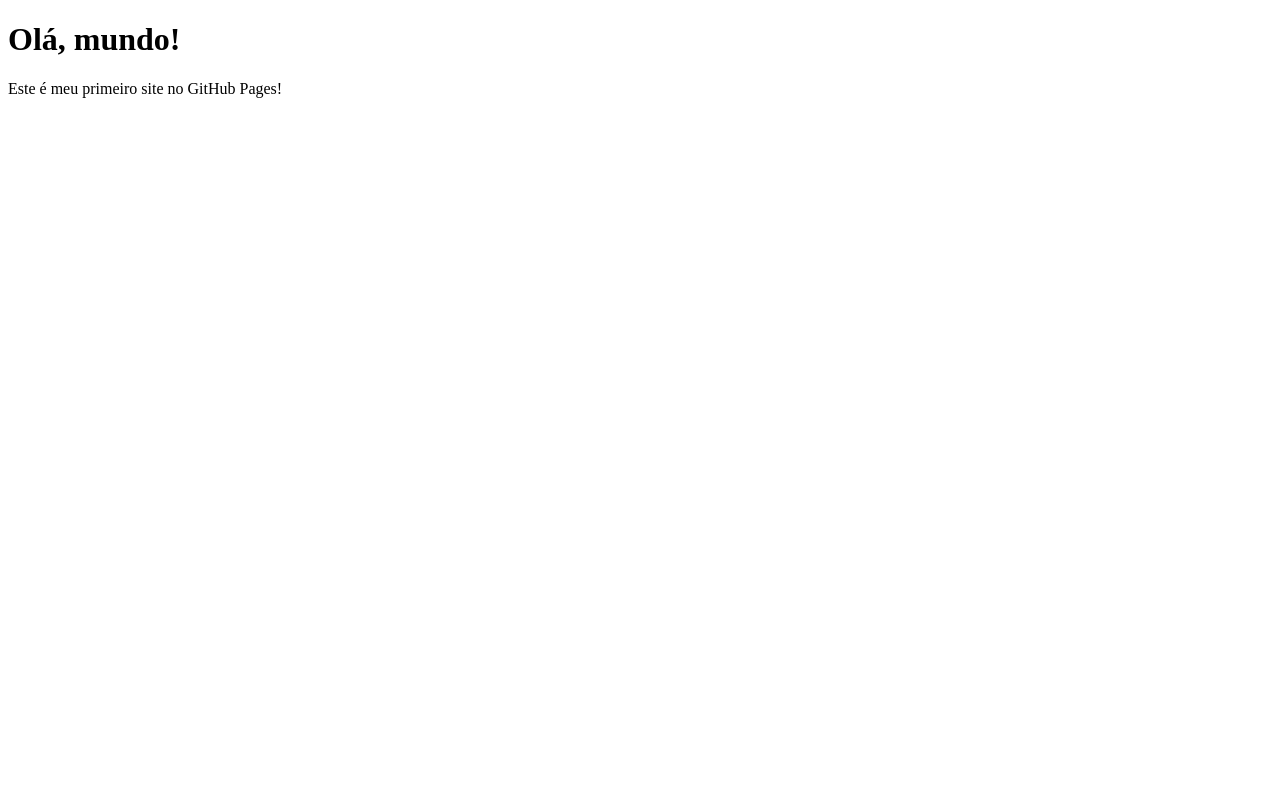
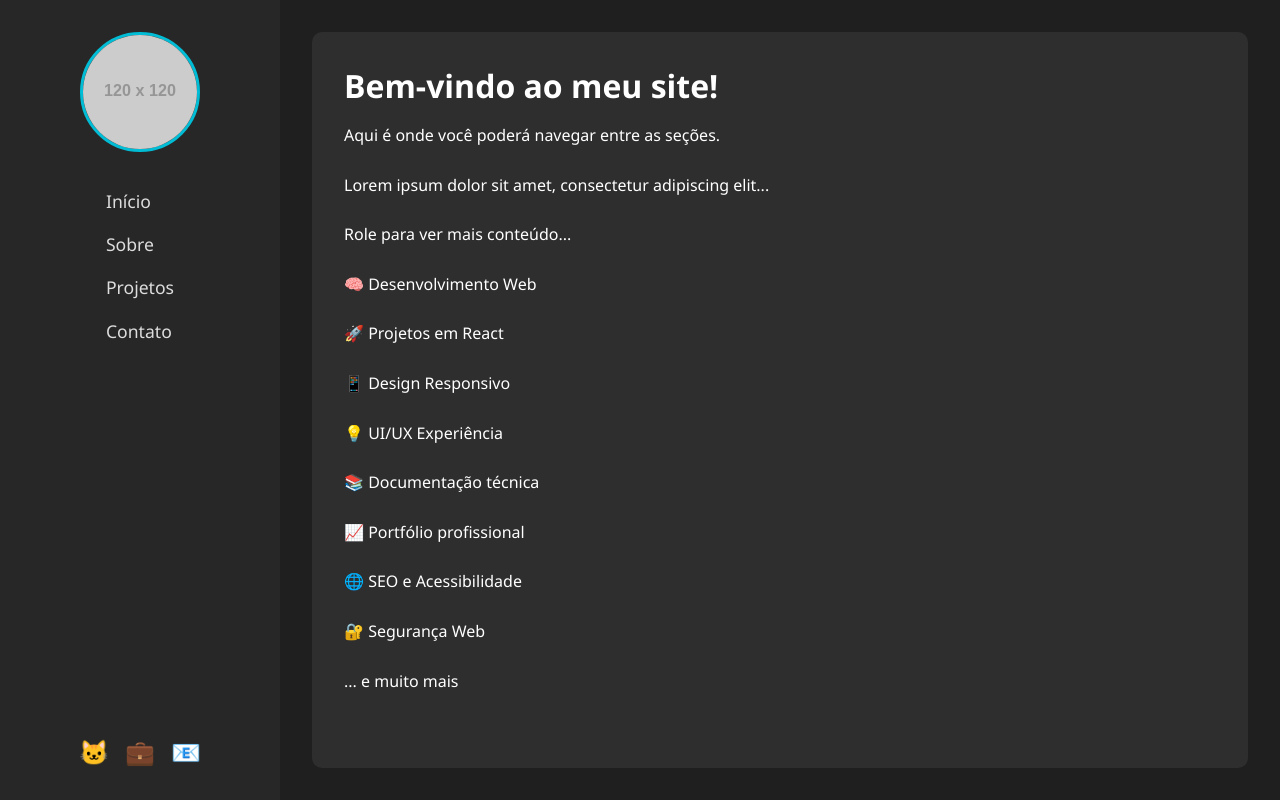
Before and after one commit to Jhowksk/iNovaTech, a plain HTML site: page index.html in a window 1280 px wide. Drawn offline with Linux system fonts and the light colour scheme; placeholder pictures from the web are drawn by us.

Commit message:
criacao de layout

```diff
--- a/index.html
+++ b/index.html
@@ -1,12 +1,53 @@
 <!DOCTYPE html>
 <html lang="pt-BR">
 <head>
-  <meta charset="UTF-8">
-  <meta name="viewport" content="width=device-width, initial-scale=1.0">
-  <title>Meu Site</title>
+  <meta charset="UTF-8" />
+  <meta name="viewport" content="width=device-width, initial-scale=1.0"/>
+  <title>Meu Site Profissional</title>
+  <link rel="stylesheet" href="style.css" />
 </head>
 <body>
-  <h1>Olá, mundo!</h1>
-  <p>Este é meu primeiro site no GitHub Pages!</p>
+  <div class="container">
+    <!-- SIDEBAR -->
+    <aside class="sidebar">
+      <div class="perfil">
+        <img src="https://via.placeholder.com/120" alt="Imagem de Perfil" />
+      </div>
+      <nav class="menu">
+        <ul>
+          <li><a href="#">Início</a></li>
+          <li><a href="#">Sobre</a></li>
+          <li><a href="#">Projetos</a></li>
+          <li><a href="#">Contato</a></li>
+        </ul>
+      </nav>
+      <div class="icones">
+        <a href="#">🐱</a>
+        <a href="#">💼</a>
+        <a href="#">📧</a>
+      </div>
+    </aside>
+
+    <!-- CONTEÚDO -->
+    <main class="conteudo">
+      <div class="conteudo-scroll">
+        <h1>Bem-vindo ao meu site!</h1>
+        <p>Aqui é onde você poderá navegar entre as seções.</p>
+        <p>Lorem ipsum dolor sit amet, consectetur adipiscing elit...</p>
+        <p>Role para ver mais conteúdo...</p>
+
+        <!-- Conteúdo exemplo repetido -->
+        <p>🧠 Desenvolvimento Web</p>
+        <p>🚀 Projetos em React</p>
+        <p>📱 Design Responsivo</p>
+        <p>💡 UI/UX Experiência</p>
+        <p>📚 Documentação técnica</p>
+        <p>📈 Portfólio profissional</p>
+        <p>🌐 SEO e Acessibilidade</p>
+        <p>🔐 Segurança Web</p>
+        <p>... e muito mais</p>
+      </div>
+    </main>
+  </div>
 </body>
 </html>
--- /dev/null
+++ b/style.css
@@ -0,0 +1,100 @@
+/* Reset básico */
+* {
+  margin: 0;
+  padding: 0;
+  box-sizing: border-box;
+}
+
+body {
+  font-family: 'Segoe UI', sans-serif;
+  background-color: #1f1f1f;
+  color: #fff;
+  height: 100vh;
+  overflow: hidden;
+}
+
+/* Container geral */
+.container {
+  display: flex;
+  height: 100vh;
+}
+
+/* SIDEBAR */
+.sidebar {
+  width: 280px;
+  background-color: #272727;
+  padding: 2rem 1rem;
+  display: flex;
+  flex-direction: column;
+  align-items: center;
+  gap: 2rem;
+}
+
+.perfil img {
+  width: 120px;
+  height: 120px;
+  border-radius: 50%;
+  border: 3px solid #00bcd4;
+  object-fit: cover;
+}
+
+.menu ul {
+  list-style: none;
+  display: flex;
+  flex-direction: column;
+  gap: 1.2rem;
+}
+
+.menu a {
+  color: #ddd;
+  text-decoration: none;
+  font-size: 1.1rem;
+  transition: color 0.3s;
+}
+
+.menu a:hover {
+  color: #00bcd4;
+}
+
+.icones {
+  margin-top: auto;
+  display: flex;
+  gap: 1rem;
+}
+
+.icones a {
+  font-size: 1.5rem;
+  color: #00bcd4;
+  text-decoration: none;
+  transition: transform 0.3s;
+}
+
+.icones a:hover {
+  transform: scale(1.2);
+}
+
+/* CONTEÚDO */
+.conteudo {
+  flex: 1;
+  padding: 2rem;
+  overflow: hidden;
+}
+
+.conteudo-scroll {
+  background-color: #2e2e2e;
+  height: 100%;
+  padding: 2rem;
+  border-radius: 10px;
+  overflow-y: auto;
+  scroll-behavior: smooth;
+}
+
+.conteudo-scroll h1 {
+  font-size: 2rem;
+  margin-bottom: 1rem;
+}
+
+.conteudo-scroll p {
+  margin-bottom: 1.5rem;
+  line-height: 1.6;
+}
```
